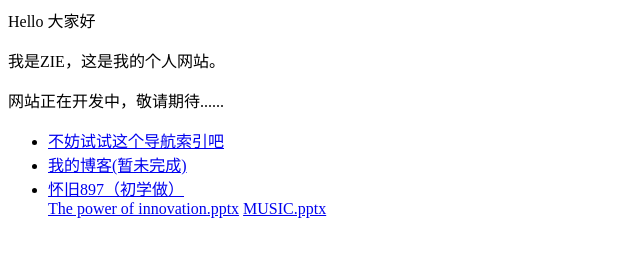
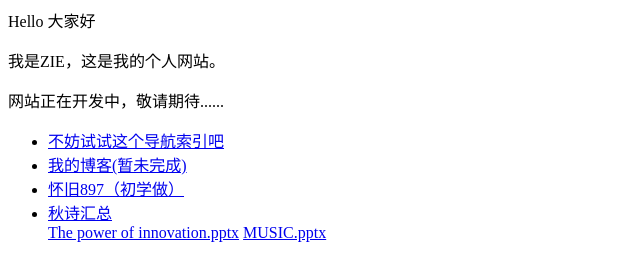
Before and after one commit to zc130/zc130.github.io, a plain HTML site: page index.html in a window 1280 px wide. Shown: the whole page, without its empty margins (0-640 px from the left). Drawn offline with Linux system fonts and the light colour scheme.

Commit message:
Update index.html

```diff
--- a/index.html
+++ b/index.html
@@ -6,6 +6,7 @@
   <li> <a href="https://zc130.github.io/search">不妨试试这个导航索引吧</a> </li>
   <li> <a href="https://zc130.github.io/404">我的博客(暂未完成)</a> </li>
   <li> <a href="https://zc130.github.io/897">怀旧897（初学做）</a> </li>
+  <li> <a href="https://so.gushiwen.cn/mingjus/default.aspx?tstr=%e7%a7%8b%e5%a4%a9">秋诗汇总</a> </li>
   <a href="/Files/The power of innovation.pptx" download="The power of innovation.pptx">The power of innovation.pptx</a>
   <a href="/Files/MUSIC.pptx" download="MUSIC.pptx">MUSIC.pptx</a>
 </ul>
```
